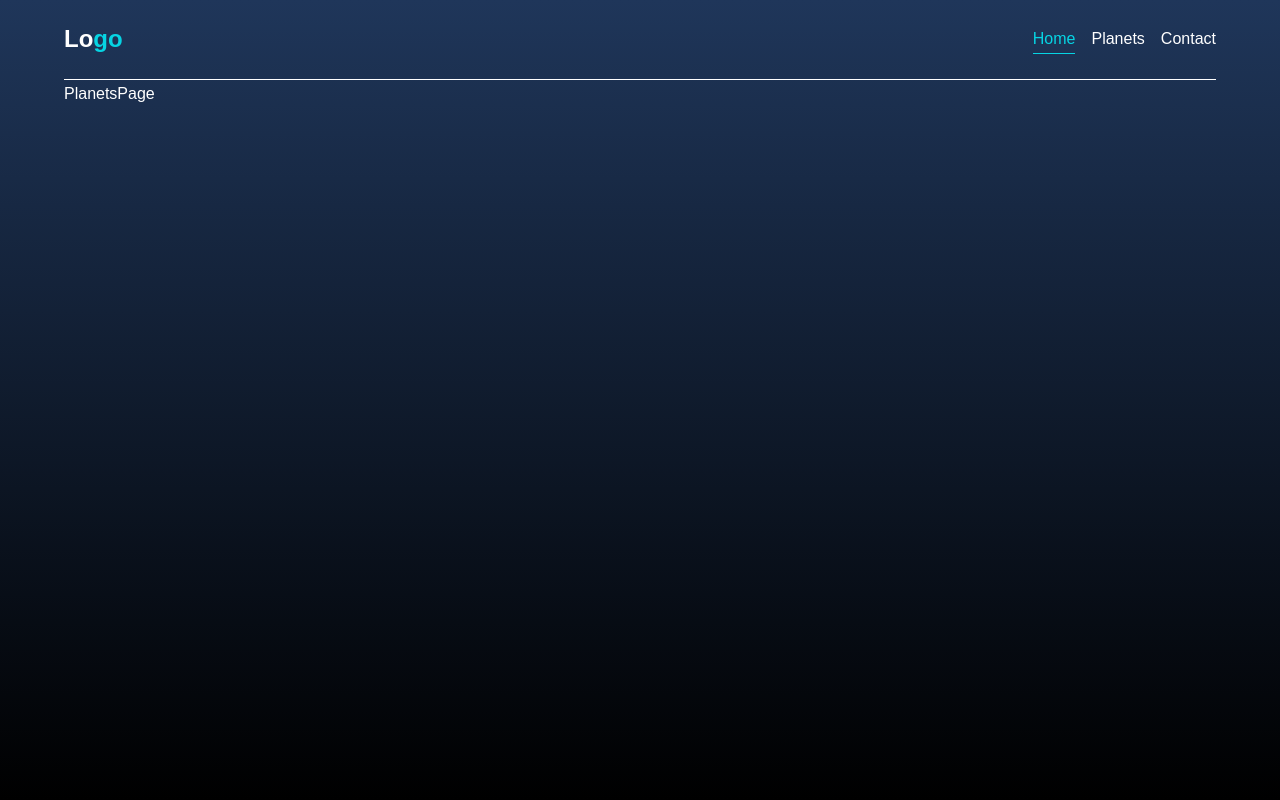
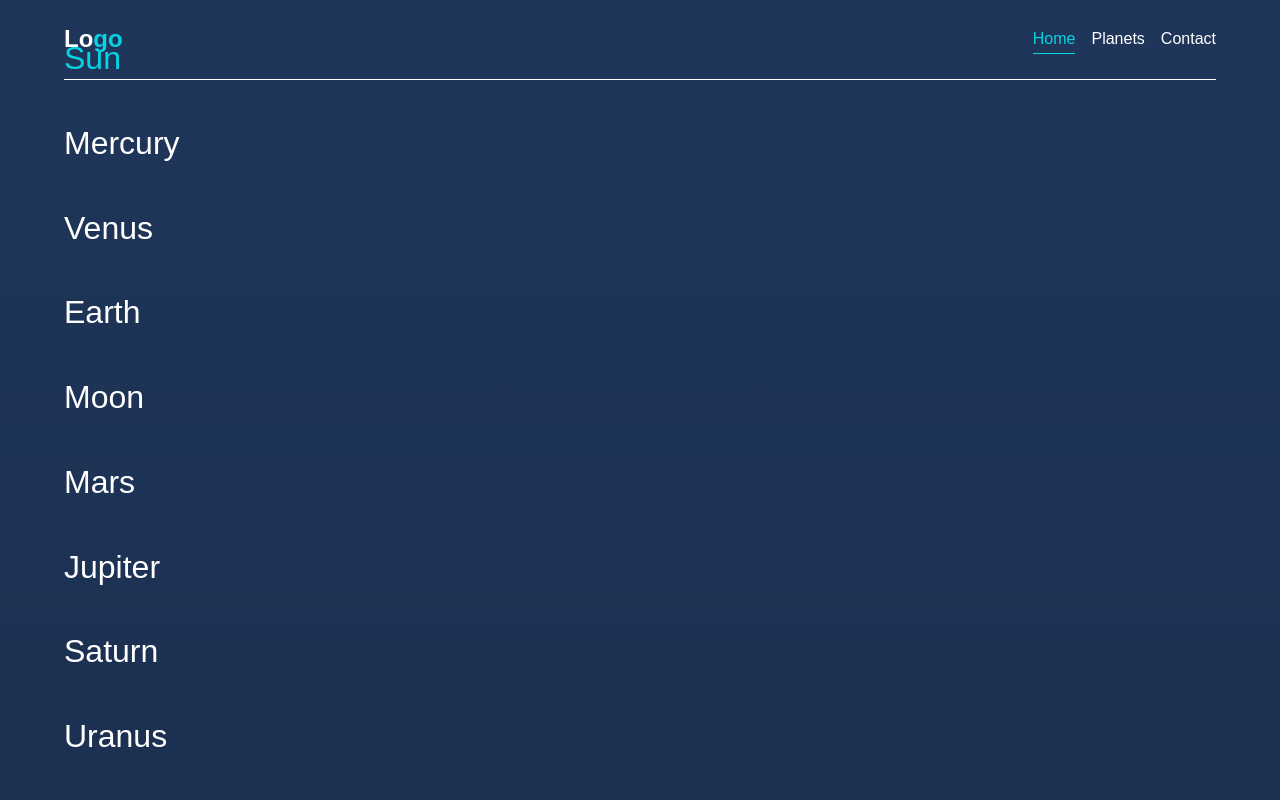
Before and after one commit to knutcode/hostoppgave, a React (Create React App) app: page /#/planets in a window 1280 px wide. Shown: the top 800 px of the page. Built offline with nearby package versions, Linux system fonts and the light colour scheme.

Commit message:
added sidenavbar

```diff
--- /dev/null
+++ b/src/pages/planetsPage/components/SideNavbar.jsx
@@ -0,0 +1,45 @@
+import { Link } from "react-scroll";
+import * as s from "../style";
+
+import React from "react";
+
+const SideNavbar = () => {
+	return (
+		<>
+			<s.SideNav>
+				<Link to="sun" spy={true} smooth={true} offset={0} duration={400}>
+					Sun
+				</Link>
+				<Link to="mercury" spy={true} smooth={true} offset={0} duration={400}>
+					Mercury
+				</Link>
+				<Link to="venus" spy={true} smooth={true} offset={0} duration={400}>
+					Venus
+				</Link>
+				<Link to="earth" spy={true} smooth={true} offset={0} duration={400}>
+					Earth
+				</Link>
+				<Link to="moon" spy={true} smooth={true} offset={0} duration={400}>
+					Moon
+				</Link>
+				<Link to="mars" spy={true} smooth={true} offset={0} duration={400}>
+					Mars
+				</Link>
+				<Link to="jupiter" spy={true} smooth={true} offset={0} duration={400}>
+					Jupiter
+				</Link>
+				<Link to="saturn" spy={true} smooth={true} offset={0} duration={400}>
+					Saturn
+				</Link>
+				<Link to="uranus" spy={true} smooth={true} offset={0} duration={400}>
+					Uranus
+				</Link>
+				<Link to="neptune" spy={true} smooth={true} offset={0} duration={400}>
+					Neptune
+				</Link>
+			</s.SideNav>
+		</>
+	);
+};
+
+export default SideNavbar;
--- a/src/pages/planetsPage/index.jsx
+++ b/src/pages/planetsPage/index.jsx
@@ -1,11 +1,24 @@
 import React from "react";
-// import * as s from "./style";
+import SideNavbar from "./components/SideNavbar";
+import * as s from "./style";
 
 const PlanetsPage = () => {
 	return (
-		<section>
-			<div className="container">PlanetsPage</div>
-		</section>
+		<>
+			<div className="container">
+				<SideNavbar />
+				<s.Section id="sun"></s.Section>
+				<section id="mercury"></section>
+				<section id="venus"></section>
+				<section id="earth"></section>
+				<section id="moon"></section>
+				<section id="mars"></section>
+				<section id="jupiter"></section>
+				<section id="saturn"></section>
+				<section id="uranus"></section>
+				<section id="neptune"></section>
+			</div>
+		</>
 	);
 };
 
--- a/src/pages/planetsPage/style.js
+++ b/src/pages/planetsPage/style.js
@@ -1 +1,31 @@
-// import styled from "styled-components";
+import styled from "styled-components";
+
+export const SideNav = styled.nav`
+	font-size: 2rem;
+	display: flex;
+	gap: 1.9rem;
+	flex-direction: column;
+	width: fit-content;
+	position: fixed;
+	top: 50%;
+	margin-block: 2.5rem;
+	transform: translateY(-50%);
+
+	& a {
+		color: var(--color-white);
+		transition: var(--transition);
+
+		&:hover {
+			color: var(--color-primary);
+			cursor: pointer;
+		}
+
+		&.active {
+			color: var(--color-primary);
+		}
+	}
+`;
+
+export const Section = styled.section`
+	margin-top: -5rem;
+`;
```
